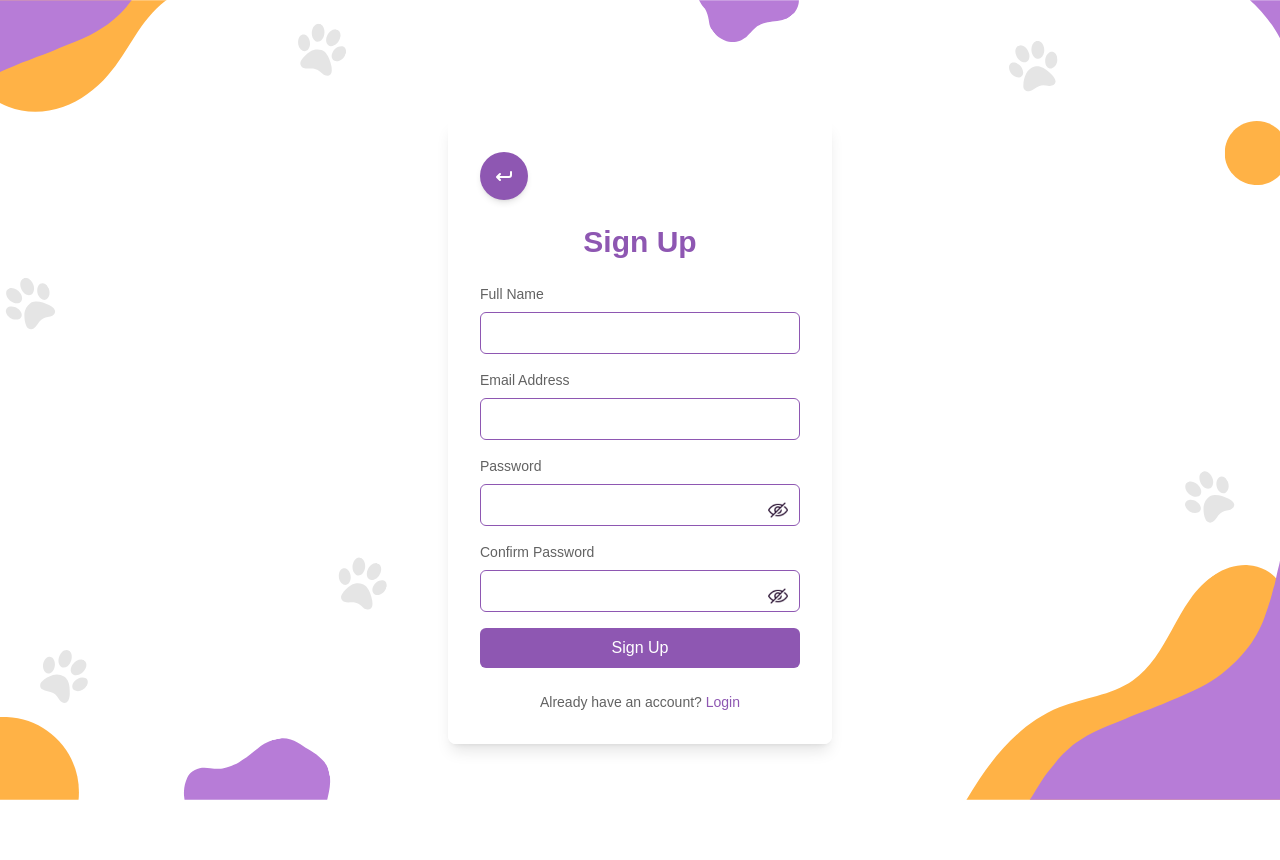
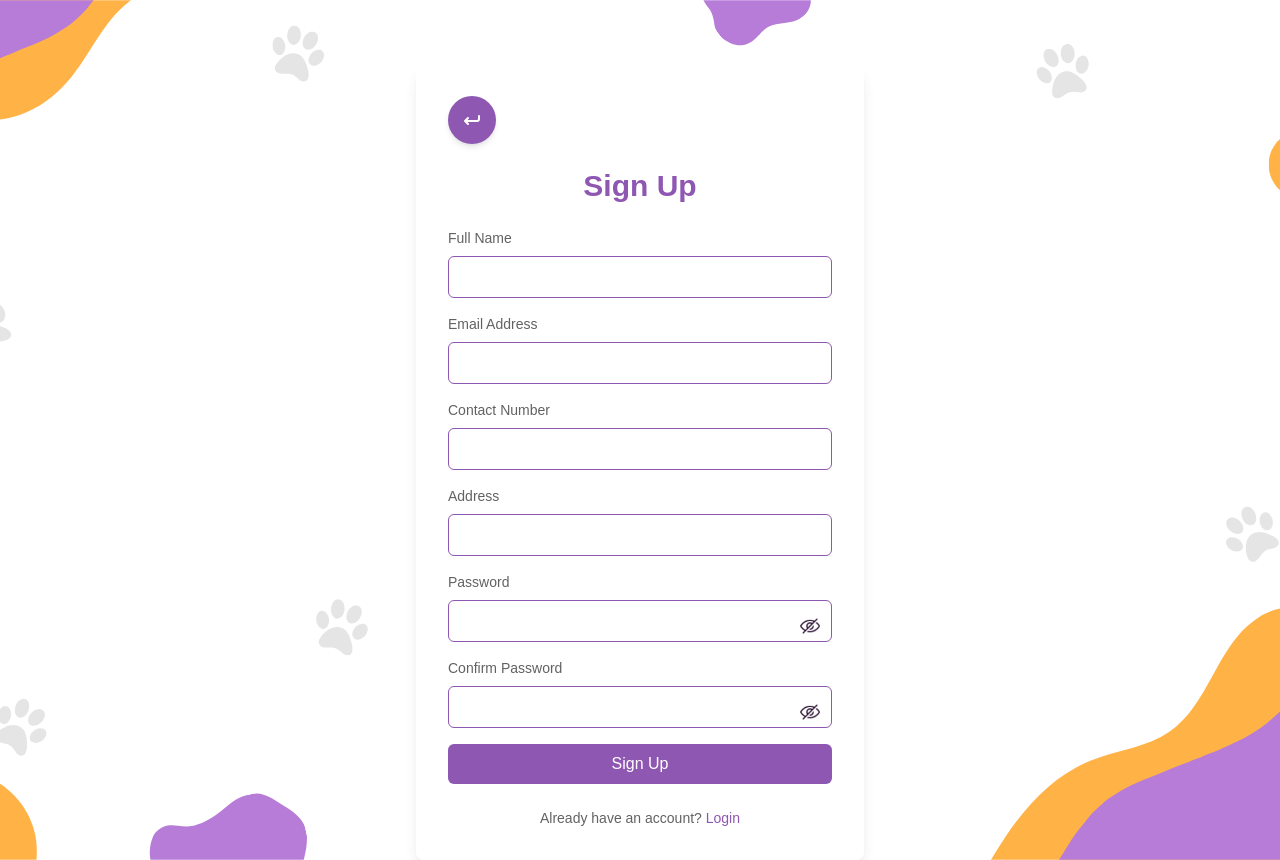
Before and after one commit to Yohhannn/Petmosphere_System, a React (Vite) app in the folder frontend/: page /signup in a window 1280 px wide. Before the commit the page ends 800 px from the top, so only its background shows below. Built offline with nearby package versions, Linux system fonts and the light colour scheme.

Commit message:
Login and Signup Update

```diff
--- /dev/null
+++ b/frontend/src/data/loginData.jsx
@@ -0,0 +1,7 @@
+// loginData.jsx
+const loginData = [
+    { email: 'test@example.com', password: 'password123' },
+    { email: 'user@test.com', password: 'securepass' },
+  ];
+
+  export default loginData;
--- a/frontend/src/views/auth/login.jsx
+++ b/frontend/src/views/auth/login.jsx
@@ -1,7 +1,7 @@
 import React, { useState } from 'react';
-import {Link, useNavigate} from 'react-router-dom';
+import { Link, useNavigate } from 'react-router-dom';
 import 'animate.css';
-import * as send from '../postRequest/send.js';
+import loginData from '../../data/loginData';
 
 export function meta() {
   return [
@@ -9,29 +9,32 @@ export function meta() {
     { name: "description", content: "Find your perfect pet at PETMOSPHERE!" },
   ];
 }
+
 const Login = () => {
   const navigate = useNavigate();
-  const [email,setEmail] = useState('');
-  const [password,setPasword] = useState('');
+  const [email, setEmail] = useState('');
+  const [password, setPassword] = useState('');
   const [showPassword, setShowPassword] = useState(false);
-  const handleLogin = async (e) =>{
+  const [errorMessage, setErrorMessage] = useState('');
+
+  const handleLogin = (e) => {
     e.preventDefault();
-      console.log(email+" "+password);
-      const credentials = {
-          "user_email" : email,
-          "user_pass" : password
+
+    // Simulate login validation using loginData
+    const user = loginData.find(u => u.email === email && u.password === password);
+
+    if (user) {
+      console.log("Login successful");
+      navigate("/home");
+    } else {
+      console.log("Invalid credentials");
+      setErrorMessage("Invalid email or password.");
+      setTimeout(() => {
+        setErrorMessage('');
+      }, 3000); // Clear error message after 3 seconds
     }
-      const data = await send.login(credentials);
-      if(data.message.includes('Invalid')){
-          console.log(data.message);
-      }else if(data.message.includes("successfully")){
-          console.log(data.message);
-          navigate("/home");
-      }else{
-          console.log("an error occured");
   }
 
-  }
   return (
     <div
       className="relative flex flex-col items-center justify-center min-h-screen bg-cover bg-center bg-no-repeat bg-[url('/main_assets/images/bg_landing_phone.svg')] sm:bg-[url('/main_assets/images/bg_landing.svg')] animate__animated animate__fadeIn"
@@ -60,6 +63,13 @@ const Login = () => {
         <h1 className="text-3xl font-bold text-[#8E57B2] mb-6 text-center animate__animated animate__wobble">
           Login
         </h1>
+
+        {errorMessage && (
+          <div className="bg-red-100 border border-red-400 text-red-700 px-4 py-3 rounded relative animate__animated animate__shakeX" role="alert">
+            <strong className="font-bold">Error!</strong>
+            <span className="block sm:inline"> {errorMessage}</span>
+          </div>
+        )}
 
         <form className="space-y-4" onSubmit={handleLogin}>
           <div className="space-y-2">
@@ -104,7 +114,7 @@ const Login = () => {
               type={showPassword ? "text" : "password"}
               required
               value={password}
-              onChange={e => setPasword(e.target.value)}
+              onChange={e => setPassword(e.target.value)}
               className="w-full px-4 py-2 border border-[#8E57B2] rounded-md focus:outline-none focus:ring-2 focus:ring-[#F69332] animate__animated animate__slideInRight bg-white text-black"
             />
             <button
--- a/frontend/src/views/auth/signup.jsx
+++ b/frontend/src/views/auth/signup.jsx
@@ -1,5 +1,5 @@
 import React, { useState } from 'react';
-import {Link, useNavigation} from 'react-router-dom';
+import { Link, useNavigate } from 'react-router-dom';
 import 'animate.css';
 import * as send from '../postRequest/send.js';
 
@@ -11,38 +11,54 @@ export function meta() {
 }
 
 const SignUp = () => {
-  const navigate = useNavigation();
+  const navigate = useNavigate();
   const [showPassword, setShowPassword] = useState(false);
   const [showConfirmPassword, setShowConfirmPassword] = useState(false);
-  const [fullname,setFullname] = useState('');
-  const [email,setEmail] = useState('');
-  const [password,setPassword] = useState('');
-  const [confirmPassword,setConfirmPassword] = useState('');
+  const [fullname, setFullname] = useState('');
+  const [email, setEmail] = useState('');
+  const [password, setPassword] = useState('');
+  const [confirmPassword, setConfirmPassword] = useState('');
+  const [contactNumber, setContactNumber] = useState(''); // New state for contact number
+  const [address, setAddress] = useState('');             // New state for address
+  const [errorMessage, setErrorMessage] = useState(''); // New state for error message
+
   const handleSignUp = async () => {
-      if(!(confirmPassword && password)){
+    if (password !== confirmPassword) {
       console.log("Password doesn't match");
+      setErrorMessage("Passwords do not match.");
+      setTimeout(() => setErrorMessage(''), 3000); // Clear message
       return;
     }
+    if (!fullname || !email || !password || !confirmPassword || !contactNumber || !address) {
+      setErrorMessage("Please fill in all required fields.");
+      setTimeout(() => setErrorMessage(''), 3000); // Clear message
+      return;
+    }
+
     const signUpObject = {
-          "user_name" : fullname,
-          "user_email" : email,
-          "user_pass" : password,
-          "user_createdate" : new Date().toISOString().slice(0,10)
-      }
+      "user_name": fullname,
+      "user_email": email,
+      "user_pass": password,
+      "user_createdate": new Date().toISOString().slice(0, 10),
+      "user_contact": contactNumber, // Include contact number
+      "user_address": address,     // Include address
+    };
     const response = await send.signUp(signUpObject);
     console.log(response.message);
     console.log(signUpObject);
-      if(response.message.includes('Successfully')){
+    if (response.message.includes('Successfully')) {
       navigate('/login');
-      }else{
+    } else {
       console.log(response.message);
+      setErrorMessage(response.message); //show the error message from server
+      setTimeout(() => setErrorMessage(''), 3000); // Clear message
     }
   }
   return (
     <div
       className="flex flex-col items-center justify-center min-h-screen bg-cover bg-center bg-no-repeat bg-[url('/main_assets/images/bg_landing_phone.svg')] sm:bg-[url('/main_assets/images/bg_landing.svg')] animate__animated animate__fadeIn"
     >
-      <div className="w-full max-w-sm p-8 bg-white bg-opacity-90 rounded-lg shadow-lg space-y-6 mt-16 animate__animated animate__fadeIn">
+      <div className="w-full max-w-md p-8 bg-white bg-opacity-90 rounded-lg shadow-lg space-y-6 mt-16 animate__animated animate__fadeIn">
         {/* Upper-left circle button */}
         <Link
           to="/"
@@ -58,21 +74,18 @@ const SignUp = () => {
         <h1 className="text-3xl font-bold text-[#8E57B2] mb-6 text-center animate__animated animate__wobble">
           Sign Up
         </h1>
+        {errorMessage && (
+          <div className="bg-red-100 border border-red-400 text-red-700 px-4 py-3 rounded relative animate__animated animate__shakeX" role="alert">
+            <strong className="font-bold">Error!</strong>
+            <span className="block sm:inline"> {errorMessage}</span>
+          </div>
+        )}
 
-        <form className="w-full max-w-sm space-y-4" onSubmit={handleSignUp}>
+        <form className="w-full space-y-4" onSubmit={handleSignUp}>
           <div className="space-y-2">
             <label htmlFor="name" className="block text-sm text-[#626262]">
               Full Name
             </label>
-
-            {/*Auto Fill CSS Format*/}
-            <style>
-              {`input:-webkit-autofill {
-                -webkit-text-fill-color: black !important;
-                transition: background-color 5000s ease-in-out 0s;
-                }`}
-            </style>
-
             <input
               id="name"
               type="text"
@@ -87,15 +100,6 @@ const SignUp = () => {
             <label htmlFor="email" className="block text-sm text-[#626262]">
               Email Address
             </label>
-
-            {/*Auto Fill CSS Format*/}
-            <style>
-              {`input:-webkit-autofill {
-                -webkit-text-fill-color: black !important;
-                transition: background-color 5000s ease-in-out 0s;
-                }`}
-            </style>
-
             <input
               id="email"
               type="email"
@@ -106,20 +110,41 @@ const SignUp = () => {
             />
           </div>
 
+          {/* New Contact Number Field */}
+          <div className="space-y-2">
+            <label htmlFor="contact" className="block text-sm text-[#626262]">
+              Contact Number
+            </label>
+            <input
+              id="contact"
+              type="tel" // Use type="tel" for phone numbers
+              required
+              value={contactNumber}
+              onChange={(e) => setContactNumber(e.target.value)}
+              className="w-full px-4 py-2 border border-[#8E57B2] rounded-md text-black focus:outline-none focus:ring-2 focus:ring-[#F69332] animate__animated animate__slideInRight bg-white"
+            />
+          </div>
+
+          {/* New Address Field */}
+          <div className="space-y-2">
+            <label htmlFor="address" className="block text-sm text-[#626262]">
+              Address
+            </label>
+            <input
+              id="address"
+              type="text"
+              required
+              value={address}
+              onChange={(e) => setAddress(e.target.value)}
+              className="w-full px-4 py-2 border border-[#8E57B2] rounded-md text-black focus:outline-none focus:ring-2 focus:ring-[#F69332] animate__animated animate__slideInRight bg-white"
+            />
+          </div>
+
           {/* Password field with show/hide */}
           <div className="space-y-2 relative">
             <label htmlFor="password" className="block text-sm text-[#626262]">
               Password
             </label>
-
-            {/*Auto Fill CSS Format*/}
-            <style>
-              {`input:-webkit-autofill {
-                -webkit-text-fill-color: black !important;
-                transition: background-color 5000s ease-in-out 0s;
-                }`}
-            </style>
-
             <input
               id="password"
               type={showPassword ? 'text' : 'password'}
@@ -146,15 +171,6 @@ const SignUp = () => {
             <label htmlFor="confirm-password" className="block text-sm text-[#626262]">
               Confirm Password
             </label>
-
-            {/*Auto Fill CSS Format*/}
-            <style>
-              {`input:-webkit-autofill {
-                -webkit-text-fill-color: black !important;
-                transition: background-color 5000s ease-in-out 0s;
-                }`}
-            </style>
-
             <input
               id="confirm-password"
               type={showConfirmPassword ? 'text' : 'password'}
@@ -189,7 +205,7 @@ const SignUp = () => {
         <div className="mt-6 text-center">
           <p className="text-sm text-[#626262]">
             Already have an account?{" "}
-            <Link to="/send" className="text-[#8E57B2] hover:text-[#F69332]">
+            <Link to="/login" className="text-[#8E57B2] hover:text-[#F69332]">
               Login
             </Link>
           </p>
```
Also changed, not shown: frontend/src/data/postsData.jsx (+22 -7 lines), frontend/src/views/main/home.jsx (+4 -3 lines), frontend/src/data/usersData.jsx (added). Lines whose indentation alone changed are shown as unchanged.
